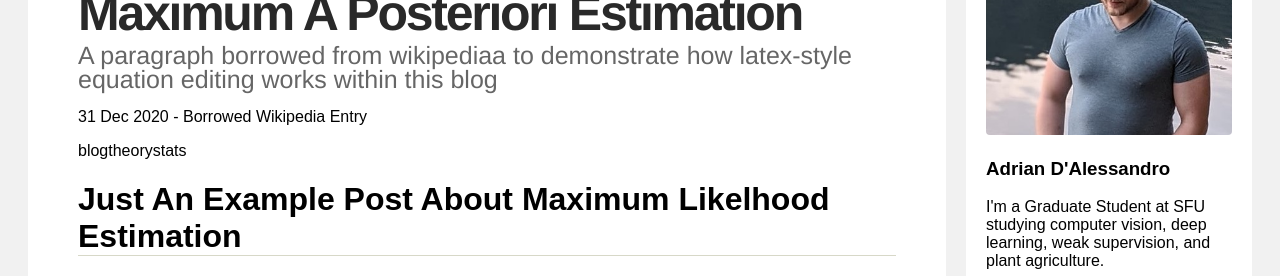
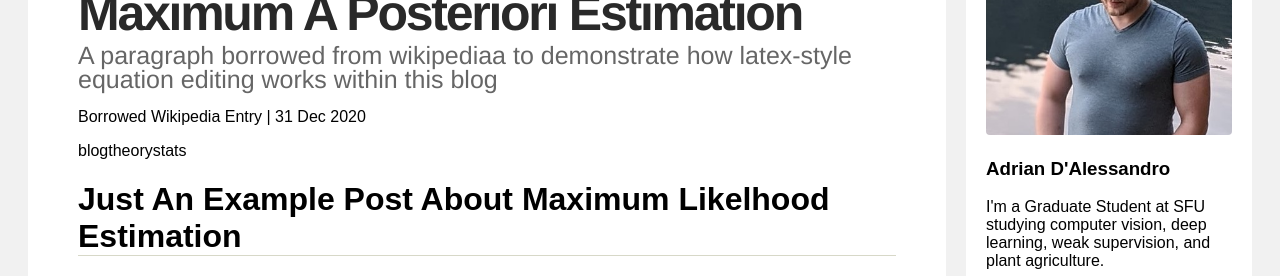
Before and after one commit to adrian-dalessandro/Plimpton322, a Jekyll site: the page built from _posts/2020-12-31-example-latex-math.md, in a window 1280 px wide. Shown: the part 350-626 px from the top of the page. Built offline with Jekyll 4.4.1, drawn with Linux system fonts in a browser that asks for light colours; formulas are drawn with MathJax 3.

Commit message:
Update post.html

```diff
--- a/_layouts/post.html
+++ b/_layouts/post.html
@@ -18,7 +18,7 @@
         <p> {{page.tagline}} </p>
       </div>
       <div class="post-info">
-        <p>{{ page.date | date_to_string }} - {{ page.author }}</p>
+        <p>{{ page.author }} | {{ page.date | date_to_string }}</p>
         <p>{{ page.tags }}</p>
       </div>
       <div class="post-body">
```
